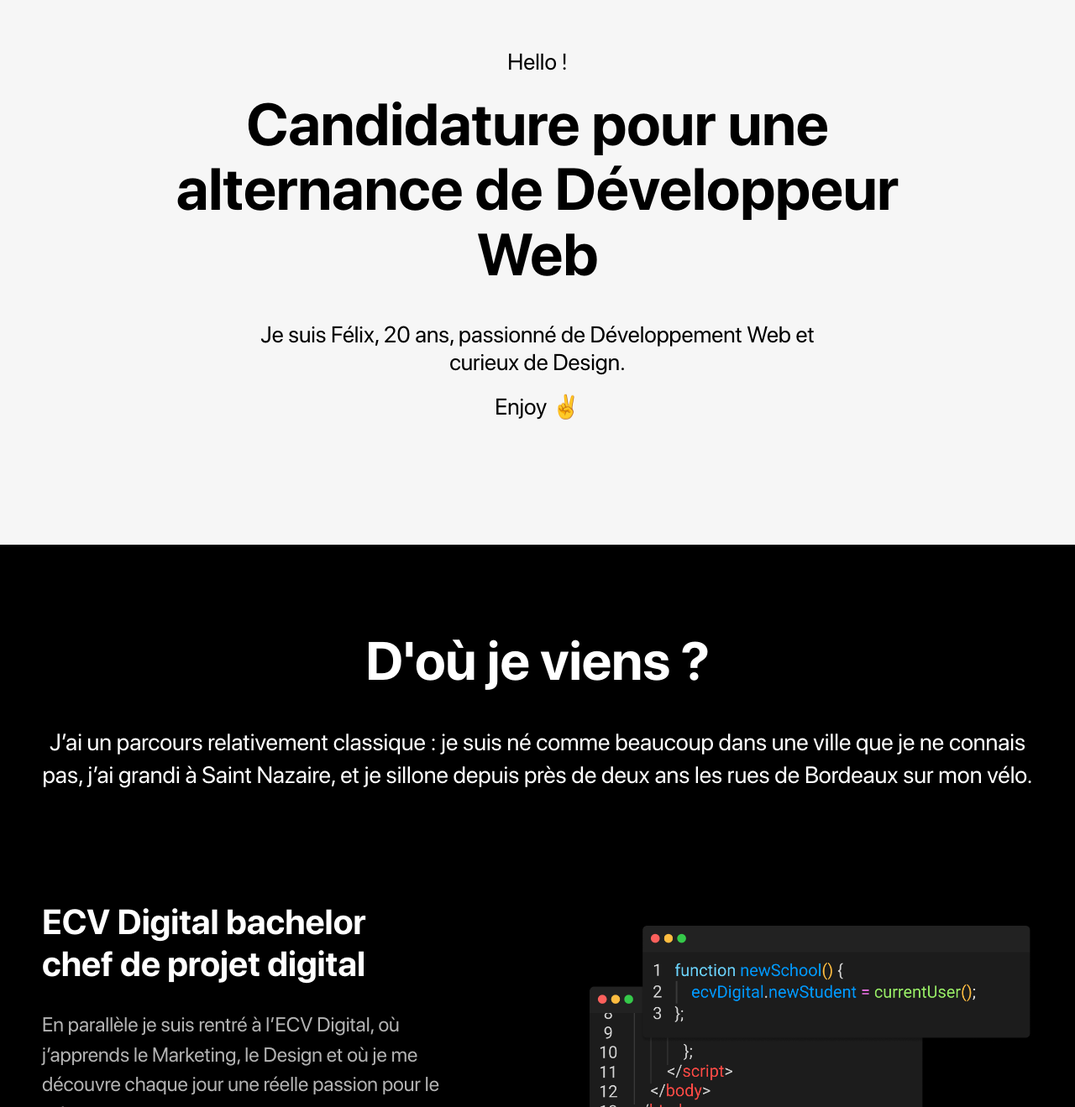
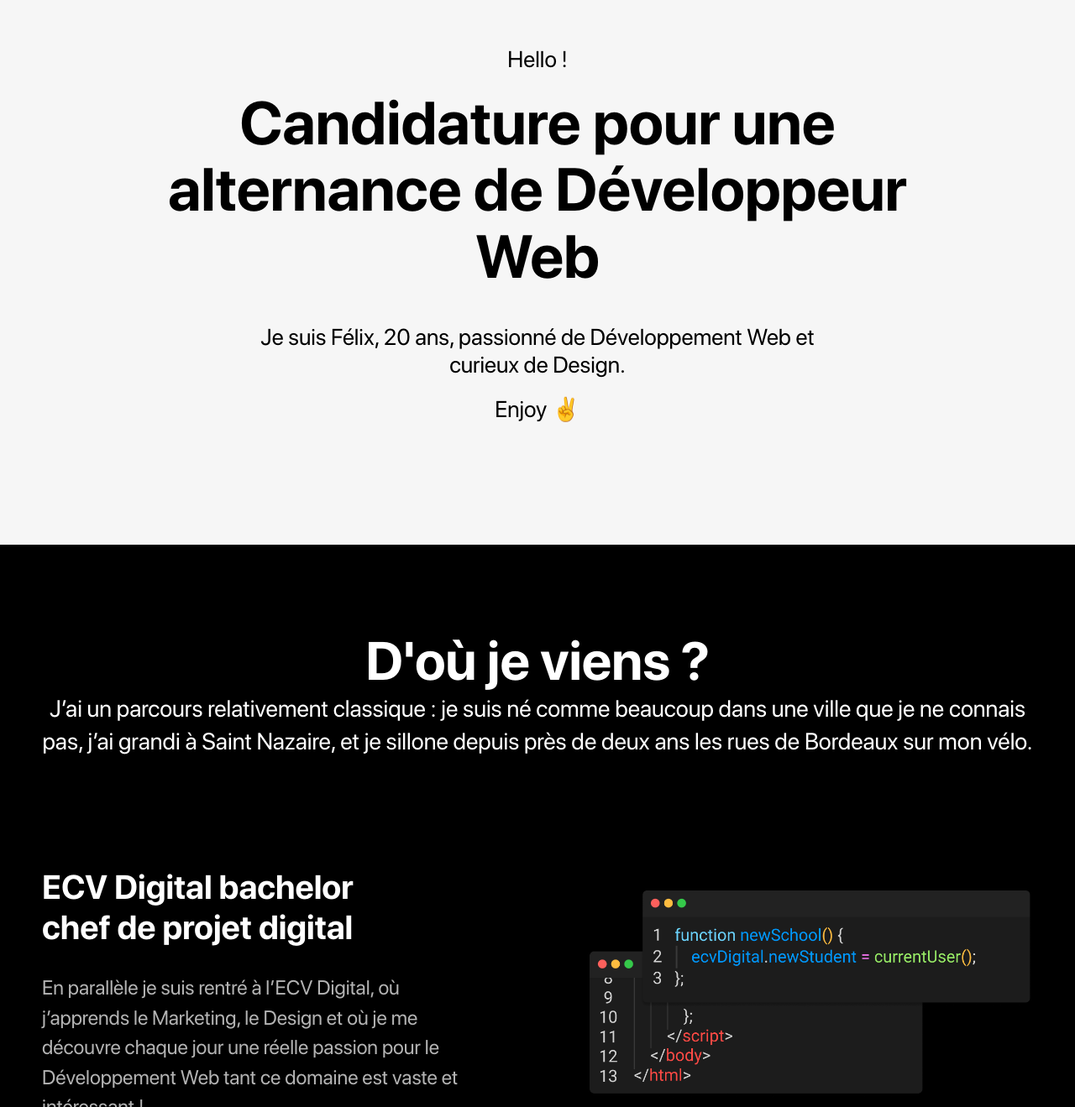
Before and after one commit to fefzdev/nuxt-personal-website, a Nuxt app: page / in a window 1280 px wide. Shown: the part 151-1470 px from the top of the page at 84% size. Built offline with nearby package versions, Linux system fonts and the light colour scheme.

Commit message:
Review hero

```diff
--- a/assets/scss/layout.scss
+++ b/assets/scss/layout.scss
@@ -60,24 +60,6 @@ section:last-child {
   transition: ease 0.8s;
 }
 
-h1 {
-  font-size: 4.4em;
-}
-
-h2 {
-  font-size: 4em;
-  text-align: center;
-  margin-bottom: 40px;
-}
-
-h3 {
-  font-size: 2.6em;
-}
-
-h4 {
-  font-size: 1.75em;
-}
-
 p.section_desc {
   max-width: 850px;
   width: 100%;
--- a/components/Sections/Hero.vue
+++ b/components/Sections/Hero.vue
@@ -23,6 +23,7 @@ export default {}
 
 <style lang="scss" scoped>
 .hero {
+  z-index: -1;
   position: relative;
   display: flex;
   width: 100%;
```
